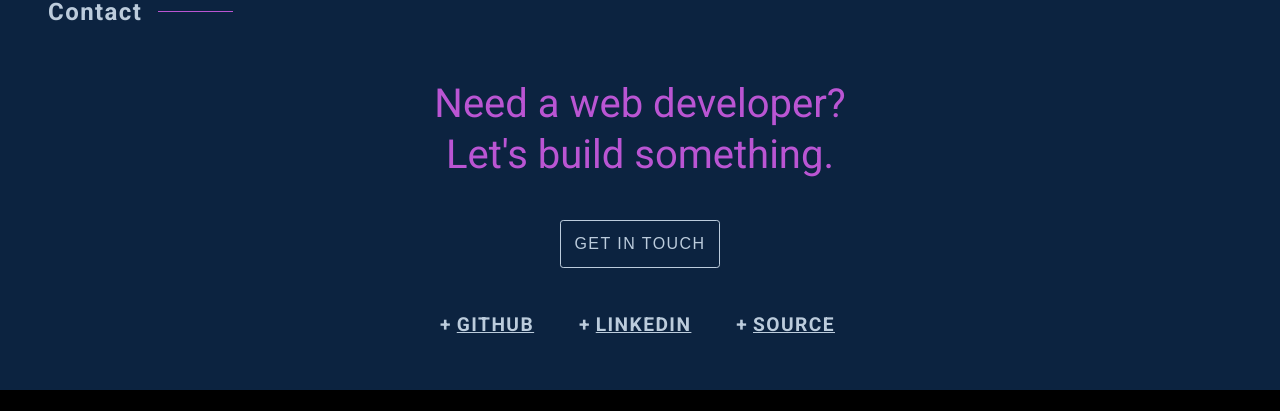
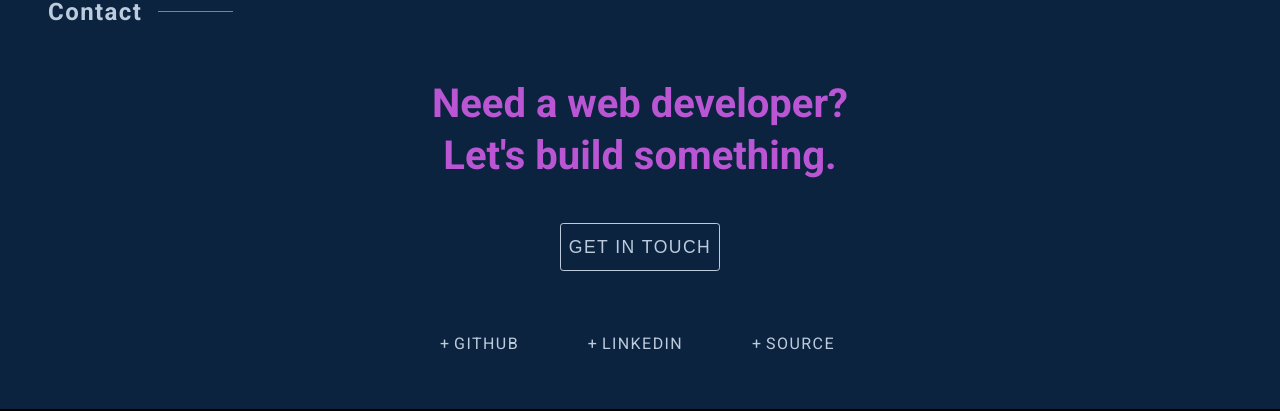
Before and after one commit to mdcodelab/mern-portofolio, a React (Create React App) app in the folder client/: page / in a window 1280 px wide. Shown: the part 4913-5324 px from the top of the page. Built offline with nearby package versions, Linux system fonts and the light colour scheme; no server answers; a web font is replaced by a local one.

Commit message:
FormComponent style complete

```diff
--- a/client/src/App.css
+++ b/client/src/App.css
@@ -135,8 +135,9 @@ html {
 
   .text__title {
     font-size: 2.5rem;
-    line-height: 3.2rem;
+    line-height: 3.3rem;
     text-align: center;
+    font-weight: bold;
   }
 
   @media only screen and (max-width: 700px) {
@@ -152,6 +153,25 @@ html {
     .text__title {
       font-size: 1.5rem;
     }
+  }
+
+  .btn__contact {
+    width: 10rem;
+    height: 3rem;
+    background: transparent;
+    display: flex;
+    align-items: center;
+    justify-content: center;
+    font-size: 1.1rem;
+    text-transform: uppercase;
+    letter-spacing: 0.09rem;
+    color: var(--clr-grey-8);
+    border: 0.05rem solid var(--clr-grey-8);
+    border-radius: 0.2rem;
+    cursor: pointer;
+    margin: 2.5rem 0;
+    margin-bottom: 3.5rem;
+    transition: all 0.3s ease-in-out;
   }
 
   h1, h2, h3, h4, h5 {
--- a/client/src/components/FormComponent.js
+++ b/client/src/components/FormComponent.js
@@ -6,12 +6,13 @@ function FormComponent({formElements, onChange, onSubmit, showForm}) {
 
   return (
     <Wrapper className={!showForm ? "displayNone" : ""}>
-      <p>Let's build a thing.</p>
-      <form className="form"
+      <p className="text__title text__primary" style={{ color: "#BA55D3" }}>Let's build a thing.</p>
+      <form
+        className="form"
         action="https://formspree.io/f/mbjvoylv"
         method="POST"
-        onSubmit={()=>onSubmit()}>
-
+        onSubmit={() => onSubmit()}
+      >
         <div className="personal__details">
           <div className="name">
             <label>Name</label>
@@ -69,9 +70,9 @@ function FormComponent({formElements, onChange, onSubmit, showForm}) {
             onChange={onChange}
           ></textarea>
         </div>
-        <button type="submit" className="btn__submit">
+        <button type="submit" className="btn__submit btn__contact">
           <span>Send it</span>
-          <IoIosArrowRoundForward></IoIosArrowRoundForward>
+          <IoIosArrowRoundForward style={{fontSize: "1.8rem"}}></IoIosArrowRoundForward>
         </button>
       </form>
     </Wrapper>
@@ -79,9 +80,15 @@ function FormComponent({formElements, onChange, onSubmit, showForm}) {
 }
 
 const Wrapper = styled.div`
-.displayNone {
+  margin-top: 2rem;
+
+  .displayNone {
     display: none;
-}
+  }
+
+  .text__primary {
+    margin: 1.5rem 0;
+  }
 
   .form {
     width: 100%;
@@ -138,7 +145,7 @@ const Wrapper = styled.div`
     outline: none;
     border-bottom: 1px solid var(--clr-grey-8);
     color: var(--clr-grey-8);
-    color: var(--clr-light-blue-2);
+    color: #BA55D3;
     font-size: 1.1rem;
     letter-spacing: none;
     background: var(--clr-navy-7);
@@ -161,32 +168,14 @@ const Wrapper = styled.div`
     color: transparent;
   }
 
-
   .btn__submit {
-    width: 10rem;
-    height: 2.5rem;
-    border: none;
     margin: 2rem auto;
-    border-radius: 4rem;
-    display: flex;
-    align-items: center;
-    justify-content: space-evenly;
-    cursor: pointer;
-    font-size: 1.2rem;
-    background: transparent;
-    color: var(--clr-grey-8);
-    border: 0.08rem solid var(--clr-grey-8);
-    letter-spacing: 0.08rem;
-    transition: all 0.7s ease-in-out;
   }
 
-  .btn__submit:hover {
-    color: var(--clr-grey-1);
-    background: var(--clr-red-light-1);
-    border: 0.08rem solid var(--clr-grey-1);
+  .btn__submit span {
+    display: block;
+    margin-right: 0.5rem;
   }
-
-
 `;
 
 export default FormComponent
--- a/client/src/pages/Contact_new.js
+++ b/client/src/pages/Contact_new.js
@@ -62,18 +62,18 @@ React.useEffect(() => {
           </button>
         </div>
         <div className="contact__right">
-          <h5>
+          <p>
             +<a href="https://github.com/mdcodelab">GITHUB</a>
-          </h5>
-          <h5>
+          </p>
+          <p>
             +{" "}
             <a href="https://www.linkedin.com/in/mihaela-diaconu-5538a3204/">
               LINKEDIN
             </a>
-          </h5>
-          <h5>
+          </p>
+          <p>
             + <a href="https://github.com/mdcodelab/react-portofolio">SOURCE</a>
-          </h5>
+          </p>
         </div>
       </div>
     </Wrapper>
@@ -94,6 +94,12 @@ const Wrapper = styled.div`
     padding: 0 3rem;
   }
 
+  .contact__left {
+    display: flex;
+    flex-direction: column;
+    align-items: center;
+  }
+
   .contact__right {
     width: 400px;
     max-width: 400px;
@@ -103,19 +109,18 @@ const Wrapper = styled.div`
     justify-content: space-between;
   }
 
-  .contact__right h5 {
+  .contact__right p {
     cursor: pointer;
-    font-size: 1.2rem;
+    font-size: 1rem;
     width: max-content;
     height: max-content;
     display: flex;
     align-items: center;
     justify-content: center;
-    margin: 0;
-    padding: 0;
+    color: var(--clr-grey-8);
   }
 
-  .contact__right h5 a {
+  .contact__right p a {
     color: var(--clr-grey-8);
     display: block;
     position: relative;
@@ -123,10 +128,10 @@ const Wrapper = styled.div`
     letter-spacing: 0.09rem;
     transition: 0.5s;
     letter-spacing: 0.09rem;
-    text-decoration: underline;
+    text-decoration: none;
   }
 
-  .contact__right h5 a:hover {
+  .contact__right p a:hover {
     transform: scale(1.1);
     opacity: 1;
     filter: blur(0);
@@ -134,7 +139,7 @@ const Wrapper = styled.div`
     border-radius: 0.3rem;
   }
 
-  .contact__right h5 a:before {
+  .contact__right p a:before {
     content: "";
     position: absolute;
     top: 0;
@@ -149,33 +154,16 @@ const Wrapper = styled.div`
     border-radius: 0.3rem;
   }
 
-  .contact__right h5 a:hover:before {
+  .contact__right p a:hover:before {
     transition: transform 0.5s;
     transform-origin: left;
     transform: scaleX(1);
     border-radius: 0.3rem;
   }
 
-  .btn__contact {
-    width: 10rem;
-    height: 3rem;
-    background: transparent;
-    display: flex;
-    align-items: center;
-    justify-content: center;
-    font-size: 1rem;
-    text-transform: uppercase;
-    letter-spacing: 0.09rem;
-    color: var(--clr-grey-8);
-    border: 0.05rem solid var(--clr-grey-8);
-    border-radius: 0.2rem;
-    cursor: pointer;
-    margin: 2.5rem auto;
-    transition: all 0.3s ease-in-out;
-  }
 
   @media only screen and (max-width: 700px) {
-    .contact__right h5 a {
+    .contact__right p a {
       font-size: 1.1rem;
     }
   }
@@ -194,15 +182,18 @@ const Wrapper = styled.div`
     input::placeholder {
       font-size: 0.9rem;
     }
-    .contact__right h5 {
-      font-size: 1rem;
+    .contact__right p {
+      font-size: 0.9rem;
+    }
+    .contact__right p a {
+      font-size: 0.9rem;
     }
   }
 
   @media only screen and (max-width: 426px) {
     .contact__right {
-        flex-direction: column;
-        height: 8rem;
+      flex-direction: column;
+      height: 7.5rem;
     }
   }
 `;
```
